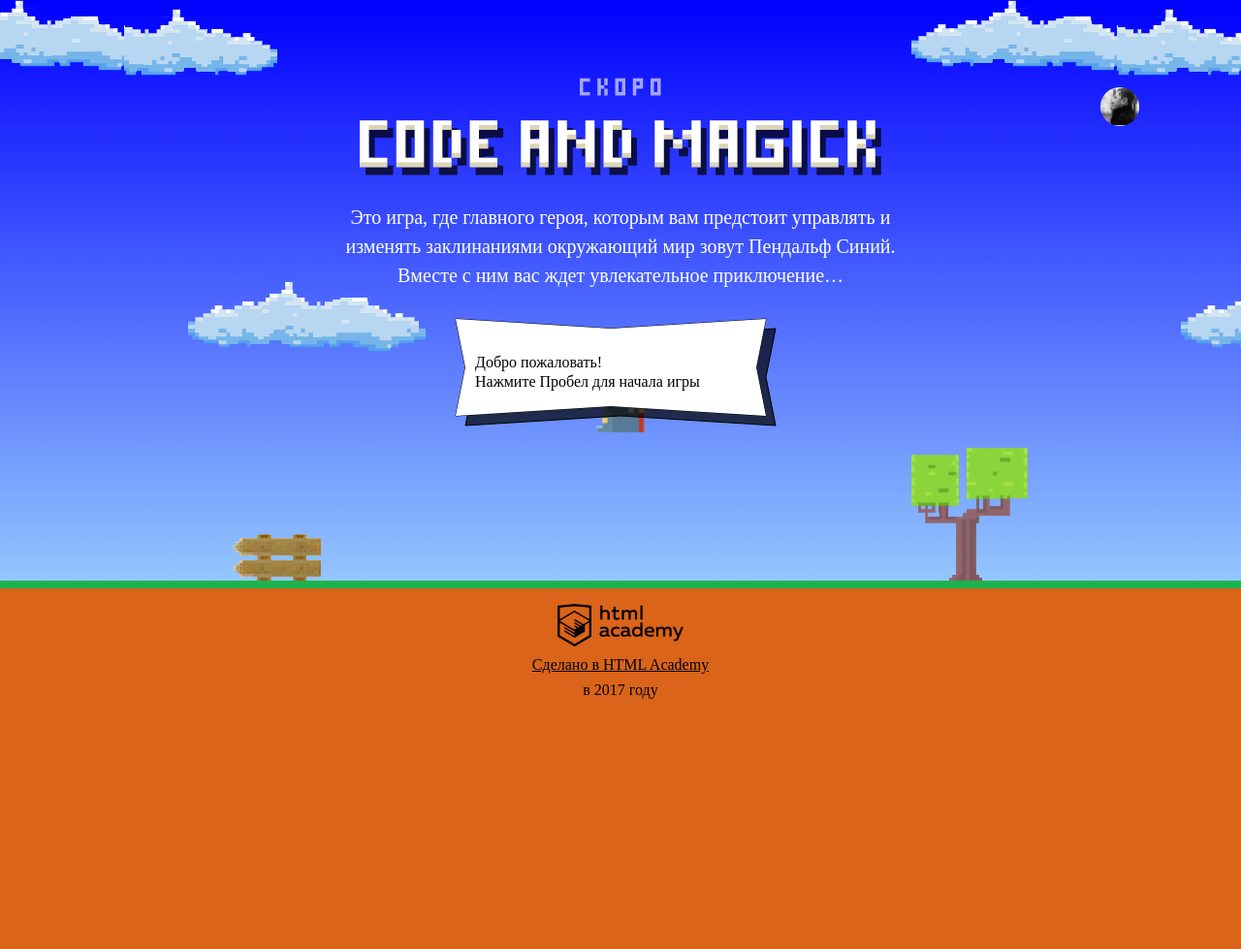
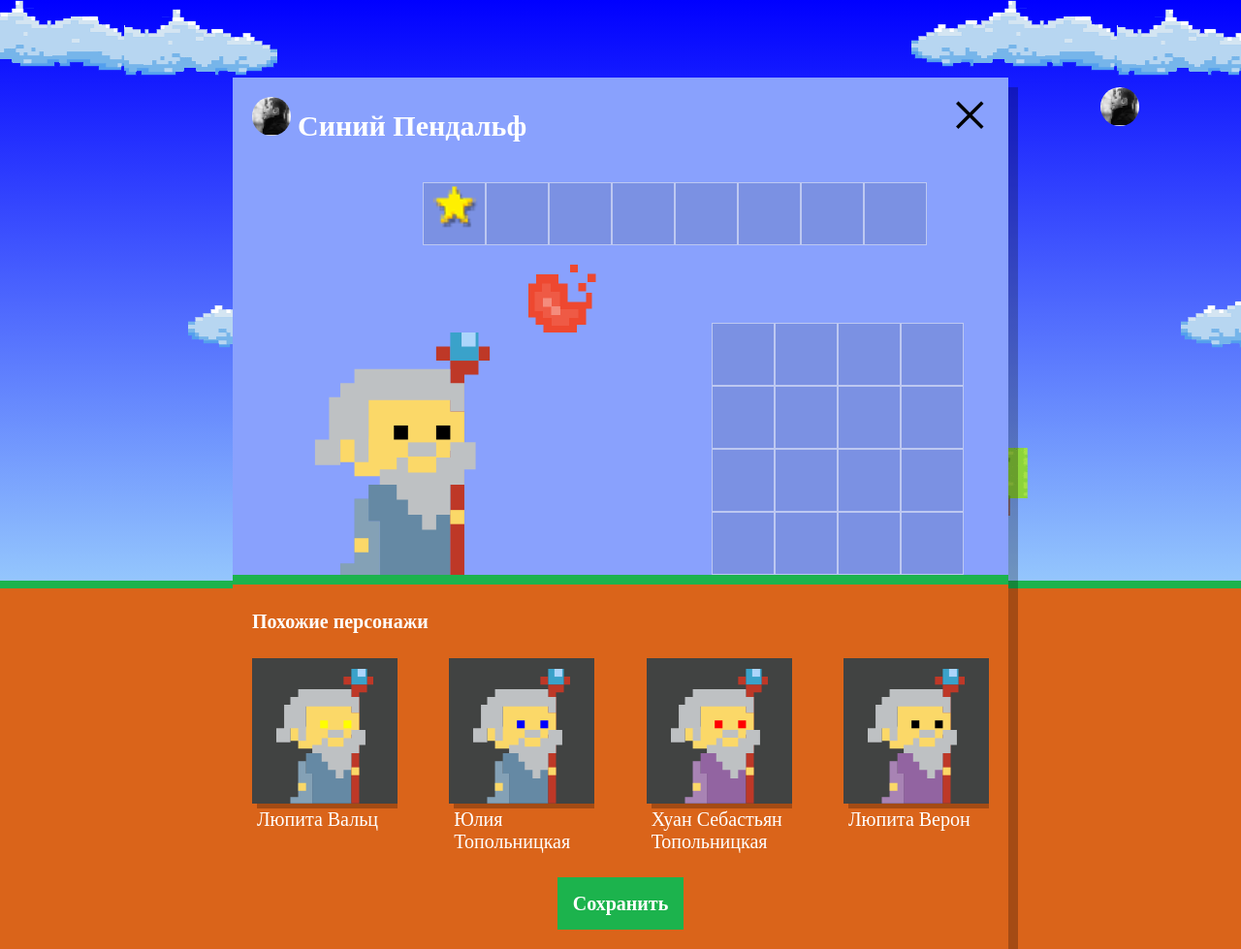
Before and after one commit to SemyonZgurskii/252845-code-and-magick-18, a website: page index.html in a window 1280 px wide. Shown: the whole page at 97% size. Before the commit the page ends 800 px from the top, so only its background shows below. Drawn offline with Linux system fonts and the light colour scheme; a web font is replaced by a local one.

Commit message:
Добавляет окно выбора персонажа

```diff
--- a/index.html
+++ b/index.html
@@ -203,6 +203,7 @@
   };
 </script>
 <script src="js/stat.js"></script>
+<script src="js/setup.js"></script>
 <script src="js/game.js"></script>
 
 </body>
--- /dev/null
+++ b/js/setup.js
@@ -0,0 +1,44 @@
+'use strict';
+
+var userDialog = document.querySelector('.setup');
+userDialog.classList.remove('hidden');
+
+document.querySelector('.setup-similar').classList.remove('hidden');
+
+var similarListElement = document.querySelector('.setup-similar-list');
+var similarWizardTemplate = document.querySelector('#similar-wizard-template')
+    .content
+    .querySelector('.setup-similar-item');
+
+var WIZARD_NAMES = ['Иван', 'Хуан Себастьян', 'Мария', 'Кристф', 'Виктор', 'Юлия', 'Люпита', 'Вашингтон'];
+var WIZARD_SECOND_NAMES = ['да Марья', 'Верон', 'Мирабелла', 'Вальц', 'Онопко', 'Топольницкая', 'Нионго', 'Ирвинг'];
+var COAT_COLORS = ['rgb(101, 137, 164', 'rgb(241, 43, 107]', 'rgb(146, 100, 161)', 'rgb(56, 159, 117', 'rgb(215, 210, 55)', 'rgb(0, 0, 0)'];
+var EYES_COLORS = ['black', 'red', 'blue', 'yellow', 'green'];
+
+var wizards = [];
+var wizardsQuantity = 4;
+
+for (var i = 0; i < wizardsQuantity; i++) {
+  wizards[i] = {};
+  wizards[i].name = WIZARD_NAMES[Math.floor(Math.random() * (WIZARD_NAMES.length - 1))] + ' ' + WIZARD_SECOND_NAMES[Math.floor(Math.random() * (WIZARD_SECOND_NAMES.length - 1))];
+  wizards[i].coatColor = COAT_COLORS[Math.floor(Math.random() * (COAT_COLORS.length - 1))];
+  wizards[i].eyesColor = EYES_COLORS[Math.floor(Math.random() * (EYES_COLORS.length - 1))];
+}
+
+var renderWizard = function (wizard) {
+  var wizardElement = similarWizardTemplate.cloneNode(true);
+
+  wizardElement.querySelector('.setup-similar-label').textContent = wizard.name;
+  wizardElement.querySelector('.wizard-coat').style.fill = wizard.coatColor;
+  wizardElement.querySelector('.wizard-eyes').style.fill = wizard.eyesColor;
+
+  return wizardElement;
+};
+
+var fragment = document.createDocumentFragment();
+for (var j = 0; j < wizards.length; j++) {
+  fragment.appendChild(renderWizard(wizards[j]));
+}
+similarListElement.appendChild(fragment);
+
+userDialog.querySelector('.setup-similar').classList.remove('hidden');
```
